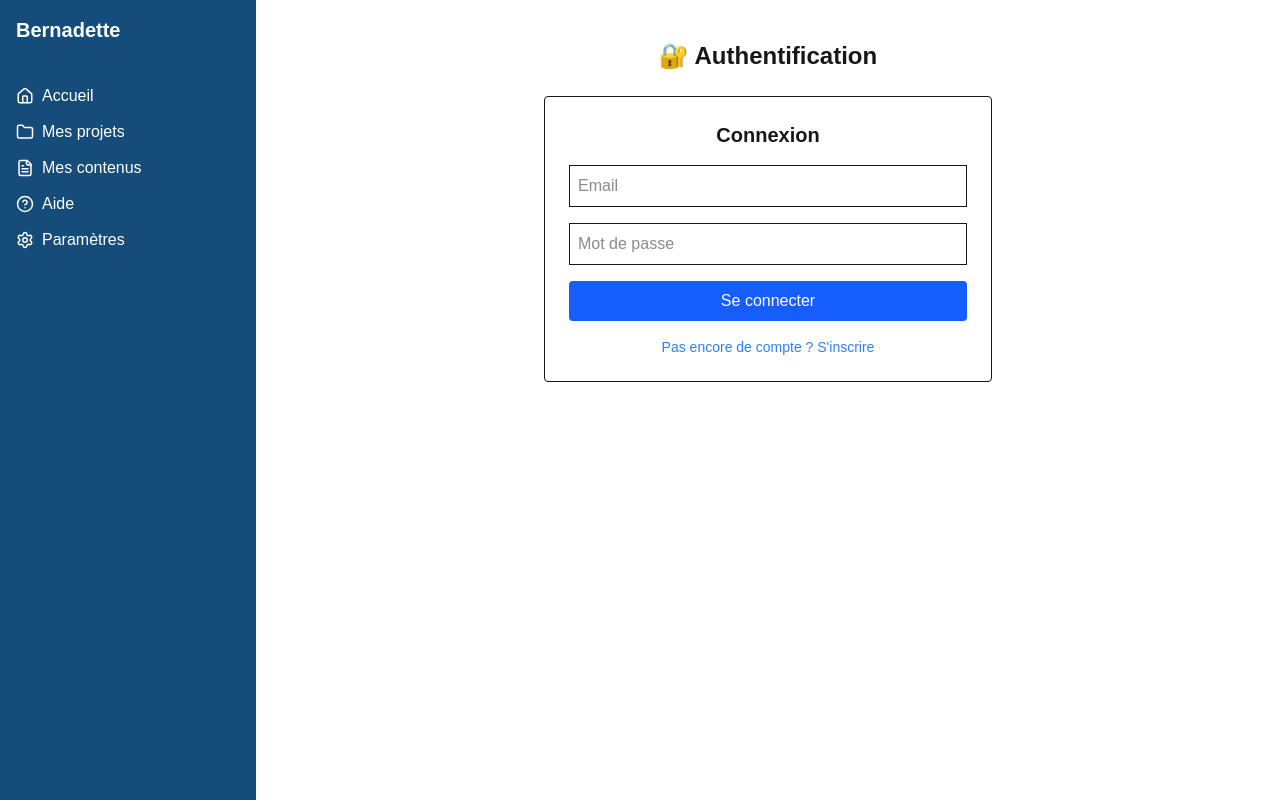
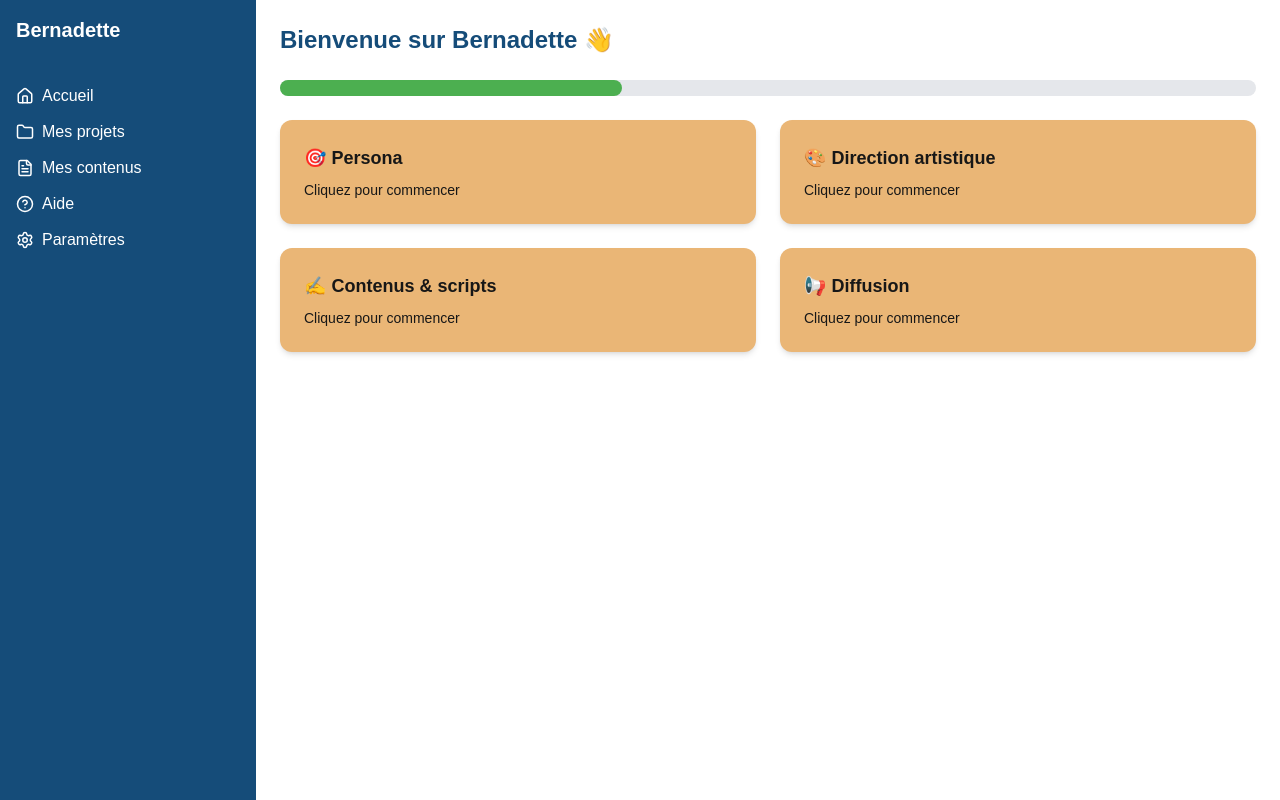
Before and after one commit to fullbrightprod/Bernadette, a Next.js app: page / in a window 1280 px wide. Built offline with nearby package versions, Linux system fonts and the light colour scheme; no server answers.

Commit message:
Update page.tsx

```diff
--- a/src/app/page.tsx
+++ b/src/app/page.tsx
@@ -1,28 +1,23 @@
-'use client'
+import { CardModule } from "@/components/CardModule"
+import { ProgressBar } from "@/components/ProgressBar"
 
-import { useEffect, useState } from 'react'
-import { supabase } from '@/lib/supabaseClient'
-import AuthForm from '@/components/AuthForm'
-import AuthStatus from '@/components/AuthStatus'
-import type { User } from '@supabase/supabase-js'
+export default function Dashboard() {
+  return (
+    <div className="flex flex-col gap-6 p-6">
+      <h1 className="text-2xl font-bold text-[#154C79]">
+        Bienvenue sur Bernadette 👋
+      </h1>
 
-export default function Home() {
-  const [user, setUser] = useState<User | null>(null)
-  const [loading, setLoading] = useState(true)
+      {/* Barre de progression */}
+      <ProgressBar value={35} />
 
-  useEffect(() => {
-    supabase.auth.getUser().then(({ data }) => {
-      setUser(data.user)
-      setLoading(false)
-    })
-  }, [])
-
-  if (loading) return <p className="p-10 text-center">Chargement...</p>
-
-  return (
-    <main className="p-10">
-      <h1 className="text-2xl font-bold mb-6 text-center">🔐 Authentification</h1>
-      {user ? <AuthStatus /> : <AuthForm />}
-    </main>
+      {/* Cartes modules */}
+      <div className="grid grid-cols-1 md:grid-cols-2 gap-6">
+        <CardModule title="🎯 Persona" link="/persona" color="bg-[#EAB676]" />
+        <CardModule title="🎨 Direction artistique" link="/da" color="bg-[#EAB676]" />
+        <CardModule title="✍️ Contenus & scripts" link="/contenus" color="bg-[#EAB676]" />
+        <CardModule title="📢 Diffusion" link="/diffusion" color="bg-[#EAB676]" />
+      </div>
+    </div>
   )
 }
```
